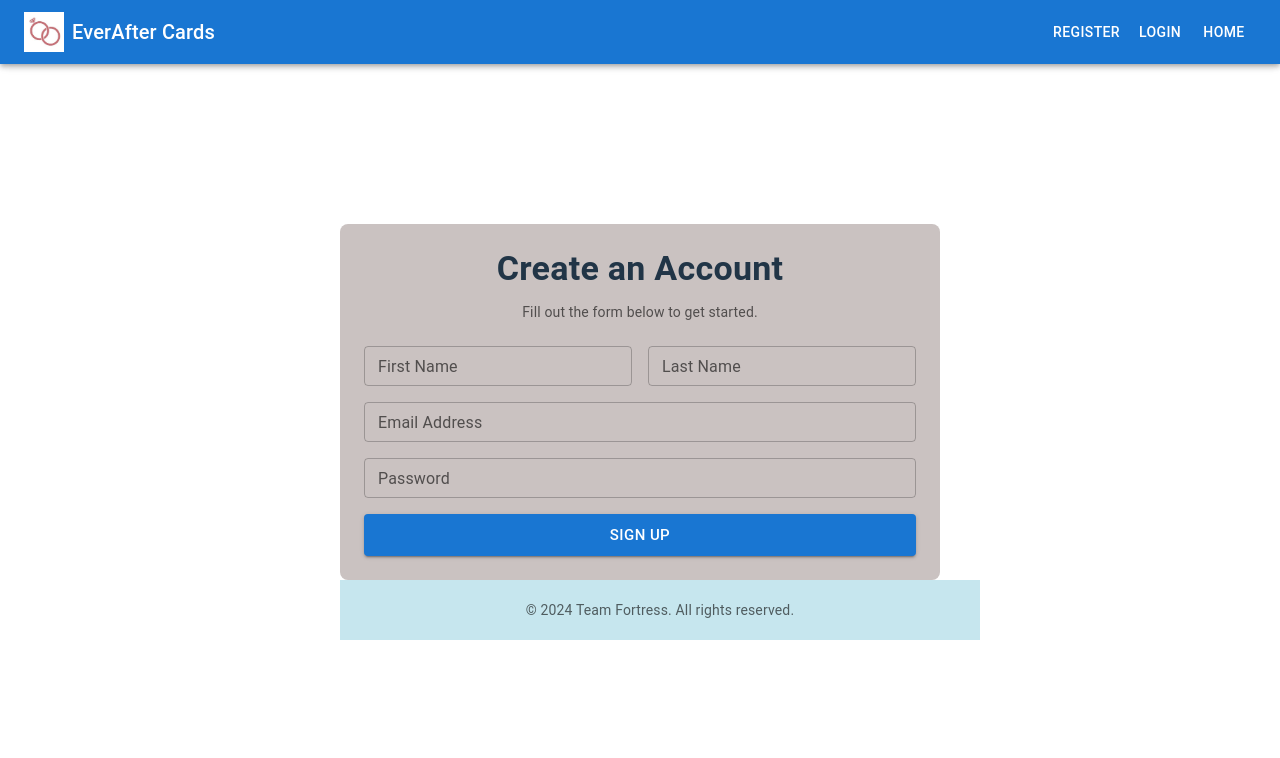
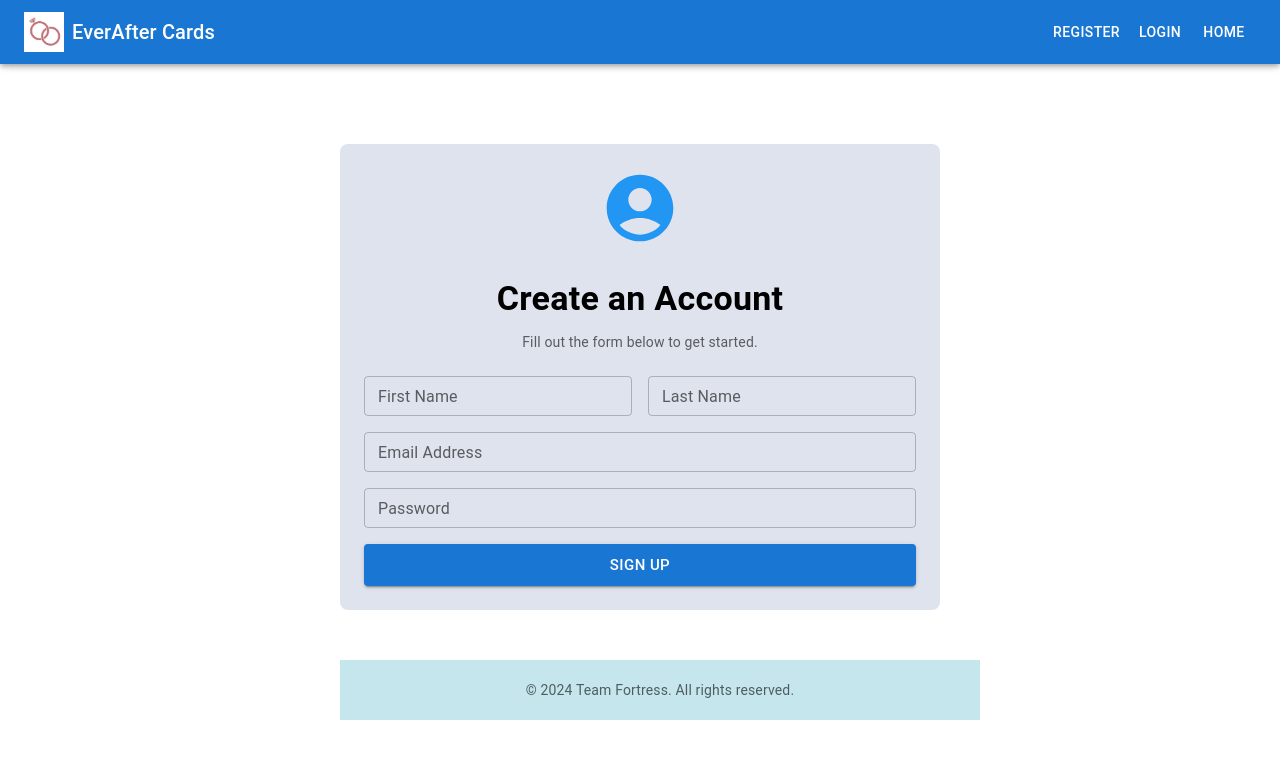
Before and after one commit to samritbasnet/WeedingCard-Fortress, a React (Vite) app in the folder frontend/weedingcardfortress/weeding/: page /register in a window 1280 px wide. Shown: the top 758 px of the page. Built offline with nearby package versions, Linux system fonts and the light colour scheme.

Commit message:
ui changes

```diff
--- a/frontend/weedingcardfortress/weeding/components/footer/footer.jsx
+++ b/frontend/weedingcardfortress/weeding/components/footer/footer.jsx
@@ -1,10 +1,10 @@
-import React from "react";
-import { Container, Typography } from "@mui/material";
+import React from 'react';
+import { Container, Typography } from '@mui/material';
 
 const Footer = () => {
   return (
-    <footer style={{ backgroundColor: "#c6e6ee", padding: "20px", textAlign: "center", width: "100%" }}>
-      <Container maxWidth="md">
+    <footer style={{ backgroundColor: "#c6e6ee", padding: "20px", textAlign: "center", marginTop: "50px", width: "100%" }}>
+      <Container maxWidth="lg">
         <Typography variant="body2" color="textSecondary">
           &copy; {new Date().getFullYear()} Team Fortress. All rights reserved.
         </Typography>
--- a/frontend/weedingcardfortress/weeding/pages/home/home.jsx
+++ b/frontend/weedingcardfortress/weeding/pages/home/home.jsx
@@ -3,23 +3,21 @@ import { Container, Typography, TextField, Button, Grid, Card, CardContent } fro
 
 const Home = () => {
   return (
-    <Container maxWidth="lg" style={{ marginTop: 50, marginBottom: 100 }}>
+    <Container maxWidth="lg" style={{ marginTop: 50, marginBottom: 100, backgroundColor: '#ffffff' }}>
       <Typography variant="h4" align="center" gutterBottom >
         AI Image Generation
       </Typography>
-      <Typography variant="subtitle1" align="center" gutterBottom style={{ color: '#E5BDC4' }}>
+      <Typography variant="subtitle1" align="center" gutterBottom style={{ color: '#000' }}>
         Enter your prompt to generate images:
       </Typography>
       <TextField
-
         id="prompt"
         label="Prompt"
         variant="outlined"
         fullWidth
         margin="normal"
         placeholder ="Enter your prompt here..."
-        InputProps={{ style: { color: '#' } }} // Set text color to light
-        style={{color:'#CFE2F3'}}
+        InputProps={{ style: { color: '#CFE2F3' } }} // Set text color to light
       />
       <Button variant="contained" color="primary" fullWidth style={{ marginTop: 10 }}>
         Generate Images
--- a/frontend/weedingcardfortress/weeding/pages/login/login.jsx
+++ b/frontend/weedingcardfortress/weeding/pages/login/login.jsx
@@ -39,6 +39,7 @@ const Login = () => {
 
   return (
     <Container maxWidth="sm" sx={{ marginTop: "54px", minHeight: "90vh" }}>
+      <AccountCircle sx={{ fontSize: 80, color: '#2196F3', marginBottom: '24px' }} />
       <Typography variant="h4" component="h1" gutterBottom sx={{ color: "#ffff", fontWeight: "bold", textAlign: "center" }}>
         Welcome Back
       </Typography>
@@ -46,9 +47,6 @@ const Login = () => {
         <div style={{ padding: "24px", borderRadius: "8px", boxShadow: "0 2px 4px rgba(0, 0, 0, 0.1)", marginBottom: "24px", backgroundColor: "#FFFFFF" }}>
           <form onSubmit={handleSubmit}>
             <Grid container spacing={2} alignItems="center">
-              <Grid item>
-                <AccountCircle />
-              </Grid>
               <Grid item xs={11}>
                 <TextField
                   id="email"
--- a/frontend/weedingcardfortress/weeding/pages/signup/signup.jsx
+++ b/frontend/weedingcardfortress/weeding/pages/signup/signup.jsx
@@ -1,5 +1,6 @@
 import React, { useState } from "react";
 import { Button, Container, TextField, Typography, Grid, Box } from "@mui/material";
+import { AccountCircle } from "@mui/icons-material";
 import axios from 'axios';
 
 const Signup = () => {
@@ -50,9 +51,10 @@ const Signup = () => {
   };
 
   return (
-    <Container maxWidth="sm" sx={{ marginTop: "64px", backgroundColor: "#CAC2C1", padding: "24px", borderRadius: "8px" }}>
+    <Container maxWidth="sm" sx={{ marginTop: "64px", backgroundColor: "#dfe3ee", padding: "24px", borderRadius: "8px" }}>
       <Box textAlign="center" marginBottom="24px">
-        <Typography variant="h4" component="h2" gutterBottom style={{fontWeight: 'bold'}}>
+        <AccountCircle sx={{ fontSize: 80, color: '#2196F3', marginBottom: '24px' }} />
+        <Typography variant="h4" component="h2" gutterBottom style={{fontWeight: 'bold', color:'#000'}}>
           Create an Account
         </Typography>
         <Typography variant="body2" color="textSecondary">
```
